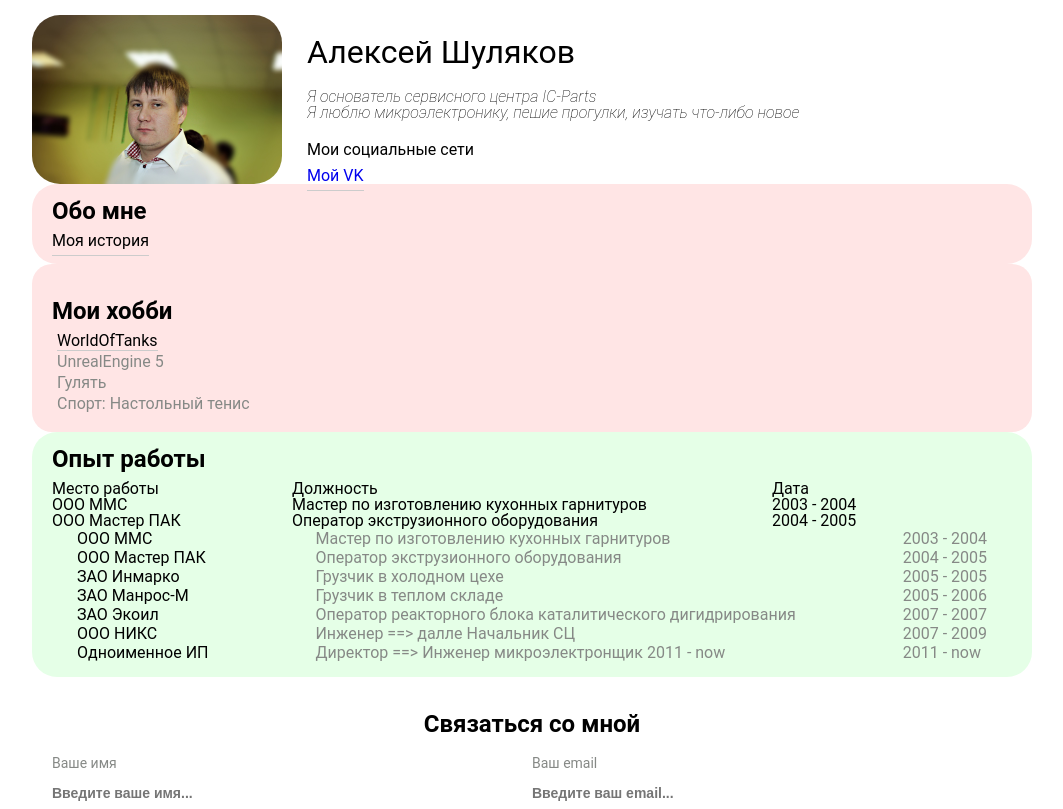
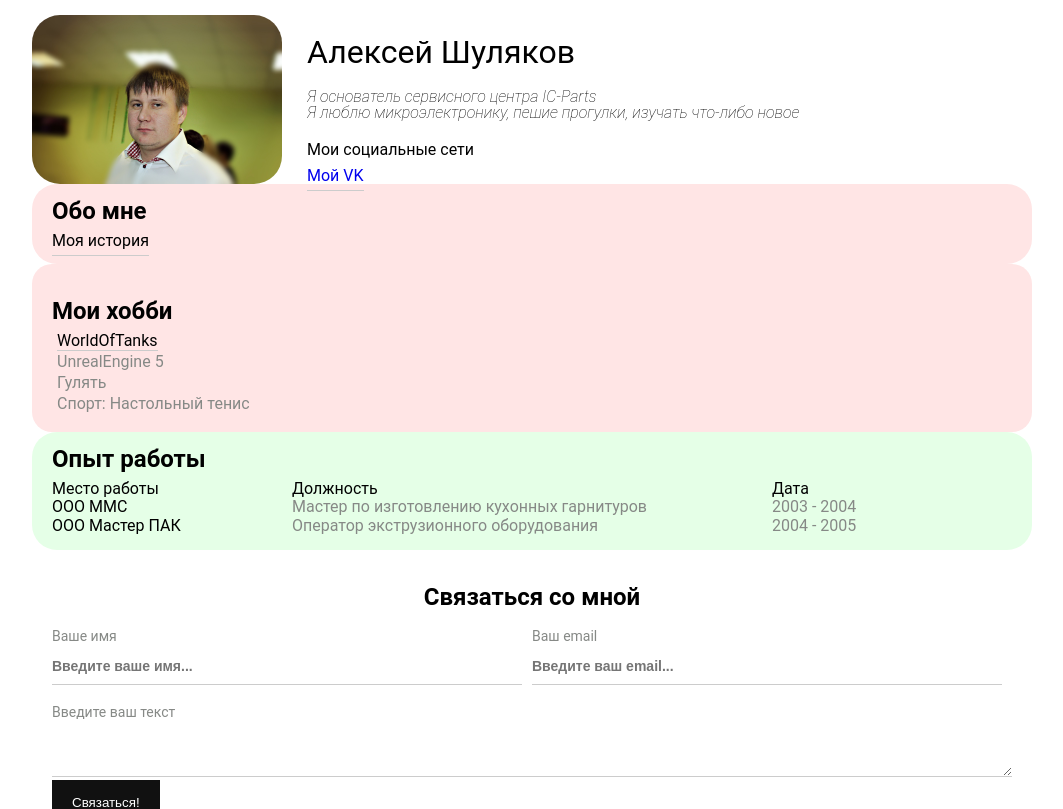
Before and after one commit to demilisher1/Res, a Next.js app: page / in a window 1280 px wide. Shown: the top 809 px of the page, without its empty margins (108-1171 px from the left). Built offline with nearby package versions, Linux system fonts and the light colour scheme.

Commit message:
создание масивов

```diff
--- a/src/components/Home/components/Skills/Skills.js
+++ b/src/components/Home/components/Skills/Skills.js
@@ -24,56 +24,35 @@ class Skills extends React.Component {
     };
 
     render() {
-        const {head, body} = this.state;
+        const head = this.state.head;
+        const body = this.state.body;
+        const fold = head.map(function (currentValue, index) {
+            return (
+                <div key={index}>{currentValue}</div>
+            )
+        })
+
+        const list = body.map(function (currentValue,index){
+            const name = currentValue.name;
+            const date = currentValue.date;
+            const position = currentValue.position
+            return (
+                <div key={index} className={style.list}>
+                    <div className={style.name}>{name}</div>
+                    <div className={style.position}>{position}</div>
+                    <div className={style.date}>{date}</div>
+                </div>
+            )
+        })
 
         return (
             <div className={style.works}>
                 <div className={style.my}>Опыт работы</div>
-                <div className={style.head}>
-                    {head.map((value, index) => (
-                        <div key={index}>{value}</div>
-                    ))}
+                <div className={style.items}>
+                    {fold}
                 </div>
-
                 <div>
-                    {body.map(({name, position, date}, index) => (
-                        <div className={style.bodyItem} key={index}>
-                            <div>{name}</div>
-                            <div>{position}</div>
-                            <div>{date}</div>
-                        </div>
-                    ))}
-                </div>
-
-                <div className={style.list}>
-                    <div className={style.name}>
-                        <div>ООО ММС</div>
-                        <div>ООО Мастер ПАК</div>
-                        <div>ЗАО Инмарко</div>
-                        <div>ЗАО Манрос-М</div>
-                        <div>ЗАО Экоил</div>
-                        <div>ООО НИКС</div>
-                        <div>Одноименное ИП</div>
-                    </div>
-                    <div className={style.position}>
-                        <div>Мастер по изготовлению кухонных гарнитуров</div>
-                        <div>Оператор экструзионного оборудования</div>
-                        <div>Грузчик в холодном цехе</div>
-                        <div>Грузчик в теплом складе</div>
-                        <div>Оператор реакторного блока каталитического дигидрирования</div>
-                        <div>Инженер ==> далле Начальник СЦ</div>
-                        <div>Директор ==> Инженер микроэлектронщик	2011 - now
-                        </div>
-                    </div>
-                    <div className={style.date}>
-                        <div>2003 - 2004</div>
-                        <div>2004 - 2005</div>
-                        <div>2005 - 2005</div>
-                        <div>2005 - 2006</div>
-                        <div>2007 - 2007</div>
-                        <div>2007 - 2009</div>
-                        <div>2011 - now</div>
-                    </div>
+                    {list}
                 </div>
             </div>
         );
--- a/src/components/Home/components/Skills/Skills.module.css
+++ b/src/components/Home/components/Skills/Skills.module.css
@@ -8,11 +8,7 @@
     margin-bottom: 10px;
     font-weight: bold;
 }
-.list {
-    display: flex;
-    justify-content: space-between;
-    padding: 0px 25px;
-}
+
 .name {
     line-height: normal;
 }
@@ -25,12 +21,8 @@
     line-height: normal;
     color: #868986
 }
-
-
-
-.head,
-.bodyItem
-{
+.items,
+ .list {
     display: grid;
     grid-template-columns: 1fr 2fr 1fr;
 }
```
